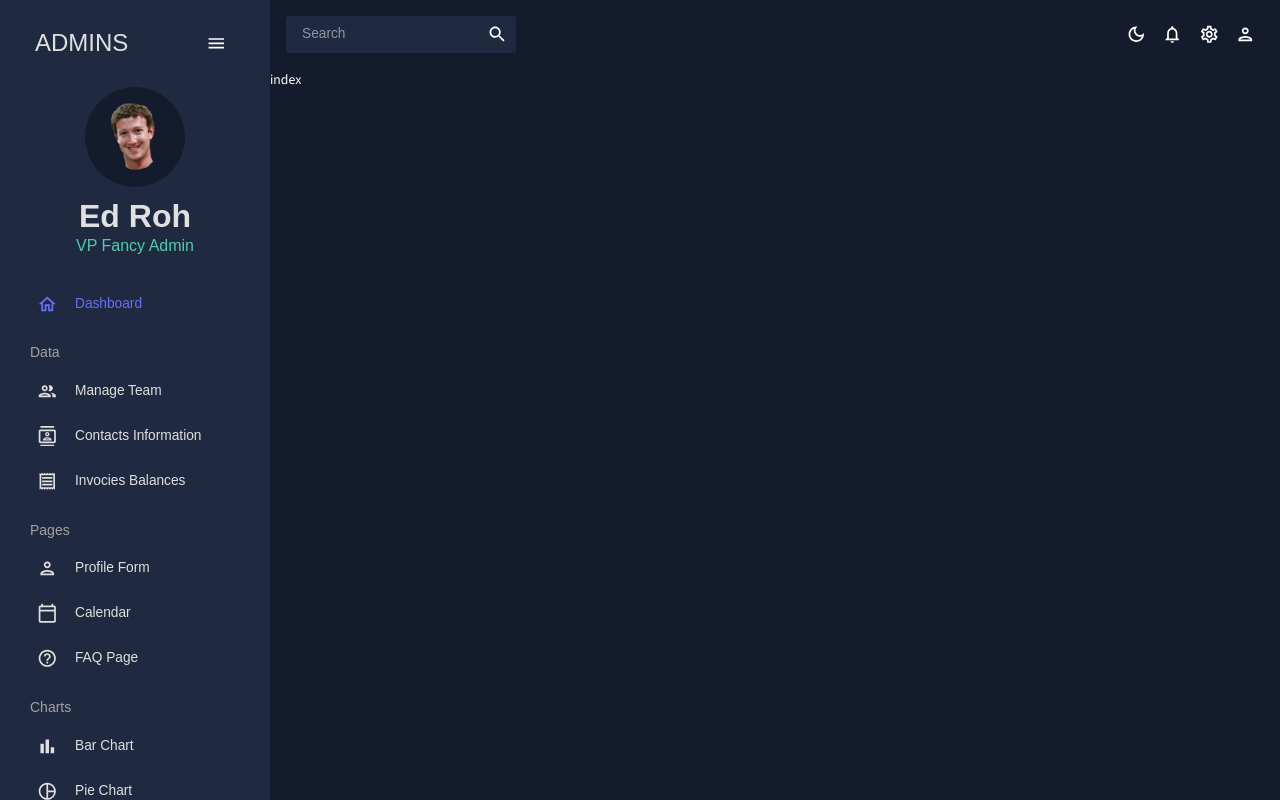
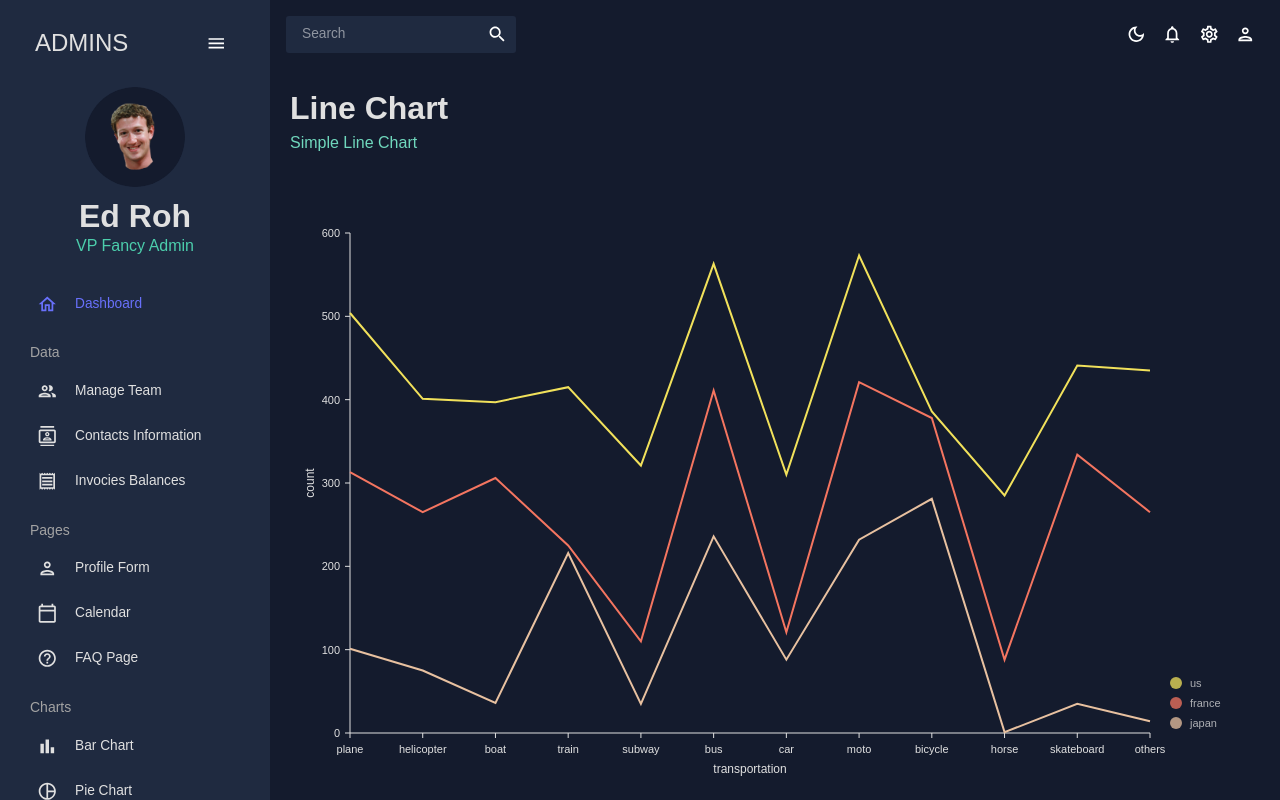
Before and after one commit to banban-22/react-admin, a React (Create React App) app: page /line in a window 1280 px wide. Built offline with nearby package versions, Linux system fonts and the light colour scheme.

Commit message:
line chart

```diff
--- /dev/null
+++ b/src/components/LineChart.jsx
@@ -0,0 +1,116 @@
+import React from 'react'
+import { ResponsiveLine } from '@nivo/line'
+import { useTheme } from '@mui/material';
+import { tokens } from '../theme'
+import { mockLineData as data } from '../data/mockData'
+
+const LineChart = ({ isDashboard = false }) => {
+    const theme = useTheme();
+    const colors = tokens(theme.palette.mode);
+
+  return (
+    <ResponsiveLine
+            data={data}
+            theme={{
+                axis: {
+                    domain: {
+                        line: {
+                            stroke: colors.grey[100],
+                        }
+                    },
+                    legend: {
+                        text: {
+                            fill: colors.grey[100],
+                        }
+                    },
+                    ticks: {
+                        line: {
+                            stroke: colors.grey[100],
+                            strokeWidth: 1,
+                        },
+                        text: {
+                            fill: colors.grey[100],
+                        },
+                    }
+                },
+                legends: {
+                    text: {
+                        fill: colors.grey[100],
+                    }
+                },
+                tooltip: {
+                    container: {
+                        color: colors.primary[500]
+                    }
+                }
+            }}
+            colors={ isDashboard ? { datum : "color" } : { scheme: "nivo" }}
+            margin={{ top: 50, right: 110, bottom: 50, left: 60 }}
+            xScale={{ type: 'point' }}
+            yScale={{
+                type: 'linear',
+                min: 'auto',
+                max: 'auto',
+                stacked: true,
+                reverse: false
+            }}
+            yFormat=" >-.2f"
+            axisTop={null}
+            axisRight={null}
+            axisBottom={{
+                tickSize: 5,
+                tickPadding: 5,
+                tickRotation: 0,
+                legend: isDashboard ? undefined : 'transportation',
+                legendOffset: 36,
+                legendPosition: 'middle'
+            }}
+            axisLeft={{
+                tickSize: 5,
+                tickValues: 5,
+                tickPadding: 5,
+                tickRotation: 0,
+                legend: isDashboard ? undefined : 'count',
+                legendOffset: -40,
+                legendPosition: 'middle'
+            }}
+            enableGridX={false}
+            enableGridY={false}
+            pointSize={10}
+            pointColor={{ theme: 'background' }}
+            pointBorderWidth={2}
+            pointBorderColor={{ from: 'serieColor' }}
+            pointLabelYOffset={-12}
+            useMesh={true}
+            legends={[
+                {
+                    anchor: 'bottom-right',
+                    direction: 'column',
+                    justify: false,
+                    translateX: 100,
+                    translateY: 0,
+                    itemsSpacing: 0,
+                    itemDirection: 'left-to-right',
+                    itemWidth: 80,
+                    itemHeight: 20,
+                    itemOpacity: 0.75,
+                    symbolSize: 12,
+                    symbolShape: 'circle',
+                    symbolBorderColor: 'rgba(0, 0, 0, .5)',
+                    effects: [
+                        {
+                            on: 'hover',
+                            style: {
+                                itemBackground: 'rgba(0, 0, 0, .03)',
+                                itemOpacity: 1
+                            }
+                        }
+                    ]
+                }
+            ]}
+    />
+
+  )
+}
+
+export default LineChart
--- a/src/scenes/line/index.jsx
+++ b/src/scenes/line/index.jsx
@@ -1,9 +1,17 @@
 import React from 'react'
+import { Box } from '@mui/material'
+import Header from '../../components/Header'
+import LineChart from '../../components/LineChart'
 
-const index = () => {
+const Line = () => {
   return (
-    <div>index</div>
+    <Box m="20px">
+      <Header title="Line Chart" subtitle="Simple Line Chart" />
+        <Box height="75vh">
+          <LineChart />
+        </Box>
+    </Box>
   )
 }
 
-export default index
+export default Line
```
